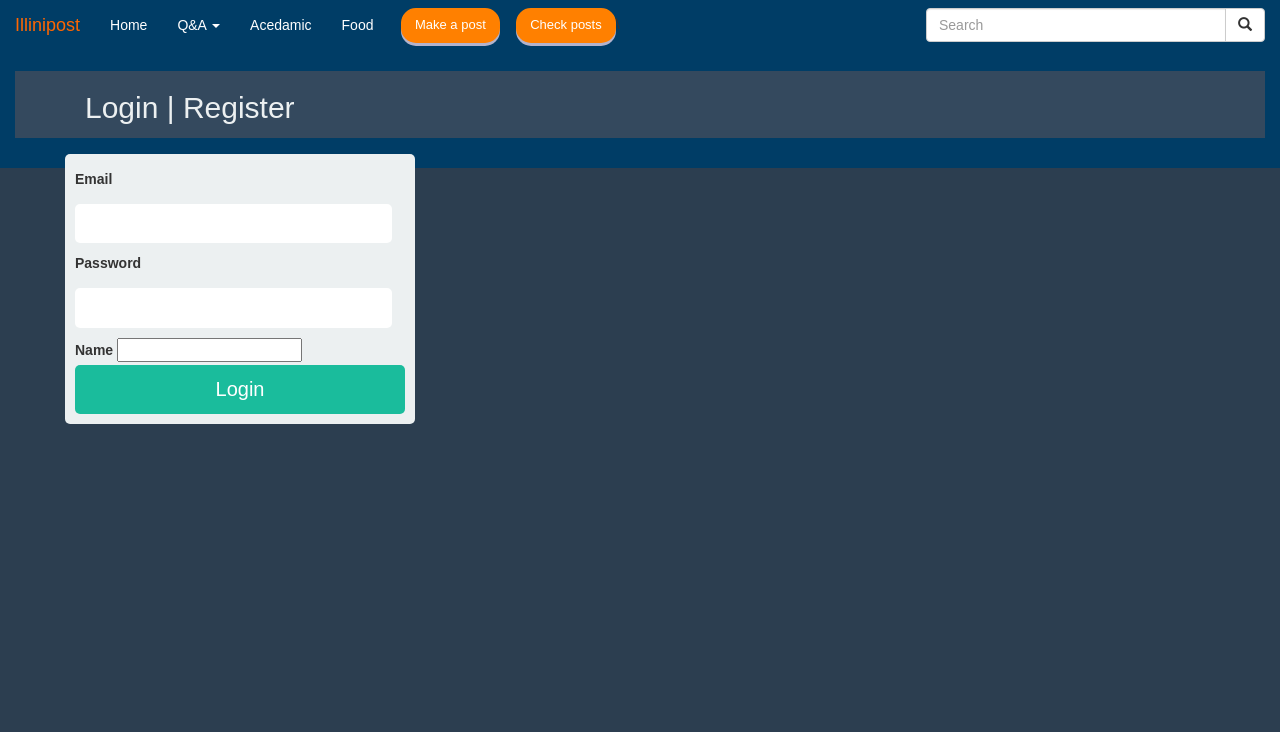
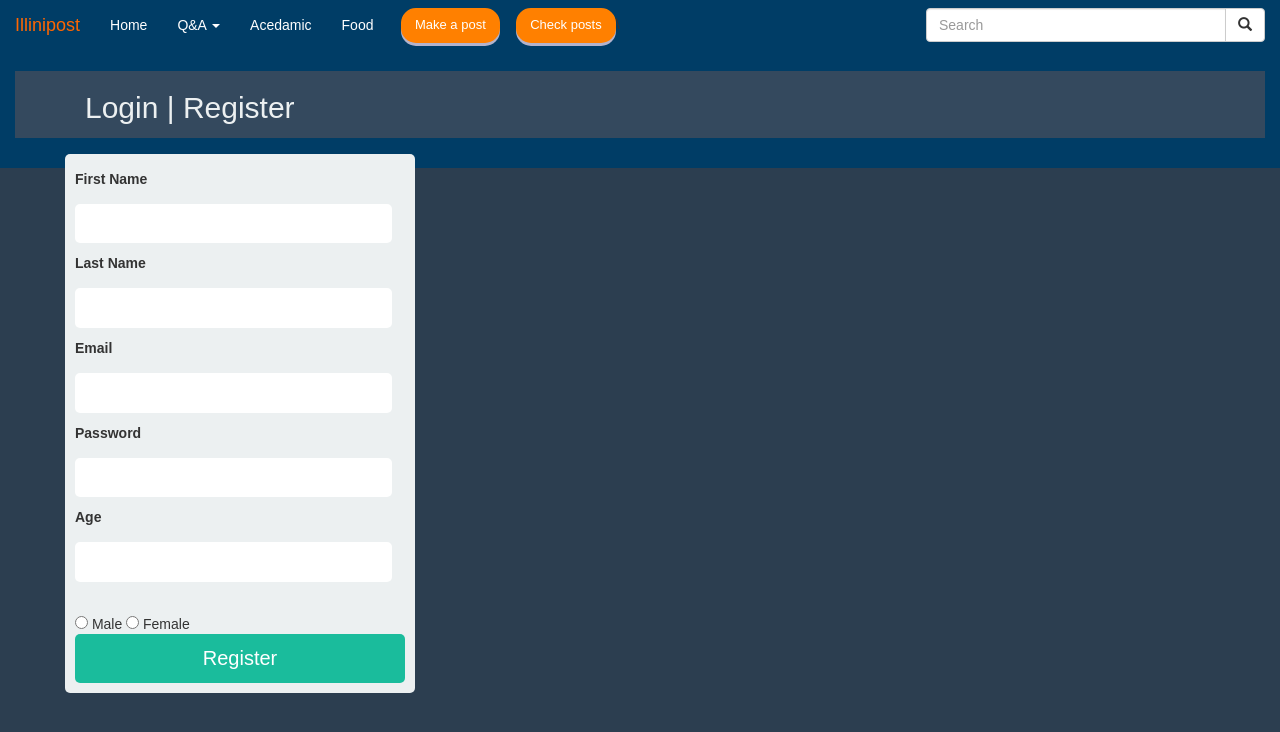
Before and after one commit to HaoYang0000/illinipost, a Laravel app: page / in a window 1280 px wide. Shown: the top 732 px of the page. Run offline with Laravel 8, Linux system fonts and the light colour scheme; settings files or empty folders that the repository lacks are supplied; some libraries are stand-ins or nearby versions.

Commit message:
皓哥指导的register page
具体意见问皓哥

```diff
--- a/app/Http/Controllers/PostController.php
+++ b/app/Http/Controllers/PostController.php
@@ -25,6 +25,7 @@ class PostController extends Controller
         	]);
 
         	$posts = Post::all();
+
         	return view('post.post_page',compact('posts'));
 
         }
--- a/app/Http/Controllers/UserController.php
+++ b/app/Http/Controllers/UserController.php
@@ -52,6 +52,12 @@ class UserController extends Controller
     	User::create([
 	            'email' => $request['email'],
 	            'name'=> $request['name'],
+                'age' => $request['age'],
+                'gender'=> $request['gender'],
+                'firstName'=> $request['firstName'],
+                'lastName'=> $request['lastName'],
+                'password'=>$request['password'],
+
         ]);
 
         return view('post.create_post_page');
--- a/app/User.php
+++ b/app/User.php
@@ -19,9 +19,12 @@ class User extends Model
      * @var array
      */
     protected $fillable = [
-                           'name',
+                          'password',
                            'email',
                            'gender',
                            'level',
+                           'age',
+                           'firstName',
+                           'lastName',
                            ];
 }
--- a/public/css/navigation_bar/nav-bar-element.css
+++ b/public/css/navigation_bar/nav-bar-element.css
@@ -100,7 +100,46 @@ fieldset {
   border-radius: 5px;
   padding-top: 5px;
 }
+.formholder input[type="fistname"], .formholder input[type="firstname"] {
+  padding: 7px 5px;
+  margin: 10px 0;
+  width: 96%;
+  display: block;
+  font-size: 18px;
+  border-radius: 5px;
+  border: none;
+  -webkit-transition: 0.3s linear;
+  -moz-transition: 0.3s linear;
+  -o-transition: 0.3s linear;
+  transition: 0.3s linear;
+}
+.formholder input[type="lastname"], .formholder input[type="lastname"] {
+  padding: 7px 5px;
+  margin: 10px 0;
+  width: 96%;
+  display: block;
+  font-size: 18px;
+  border-radius: 5px;
+  border: none;
+  -webkit-transition: 0.3s linear;
+  -moz-transition: 0.3s linear;
+  -o-transition: 0.3s linear;
+  transition: 0.3s linear;
+}
 .formholder input[type="email"], .formholder input[type="password"] {
+  padding: 7px 5px;
+  margin: 10px 0;
+  width: 96%;
+  display: block;
+  font-size: 18px;
+  border-radius: 5px;
+  border: none;
+  -webkit-transition: 0.3s linear;
+  -moz-transition: 0.3s linear;
+  -o-transition: 0.3s linear;
+  transition: 0.3s linear;
+}
+.formholder input[type="age"], .formholder input[type="age"] {
   padding: 7px 5px;
   margin: 10px 0;
   width: 96%;
@@ -117,6 +156,7 @@ fieldset {
   outline: none;
   box-shadow: 0 0 1px 1px #1abc9c;
 }
+
 .formholder input[type="submit"] {
   background: #1abc9c;
   padding: 10px;
--- a/resources/views/layout/navi_bar.blade.php
+++ b/resources/views/layout/navi_bar.blade.php
@@ -70,13 +70,23 @@
                    <fieldset>
                      <form id="user_register" method="post" action="user_register">
                      {!! csrf_field() !!}
+                     <label name="firstname">First Name</label>
+                     <input type="firstname" name="firstName"/>
+                     <label name="lastName">Last Name</label>
+                     <input type="lastName" name="lastName"/>
                      <label name="email">Email</label>
                      <input type="email" name="email" value="" />
                      <label name="password">Password</label>
                      <input type="password" name="password"/>
-                     <label name="name">Name</label>
-                     <input type="name" name="name"/>
-                     <input type="submit" value="Login" />
+                      <label name="age">Age</label>
+                     <input type="age" name="age"/>
+                      <br>
+                     <input type="radio" name="gender" value="0"> Male
+                    <input type="radio" name="gender" value="1"> Female<br>
+
+
+
+                     <input type="submit" value="Register" />
                     </form>
                    </fieldset>
                 </div>
```
Also changed, not shown: database/migrations/2017_02_24_034849_create_users_table.php.
